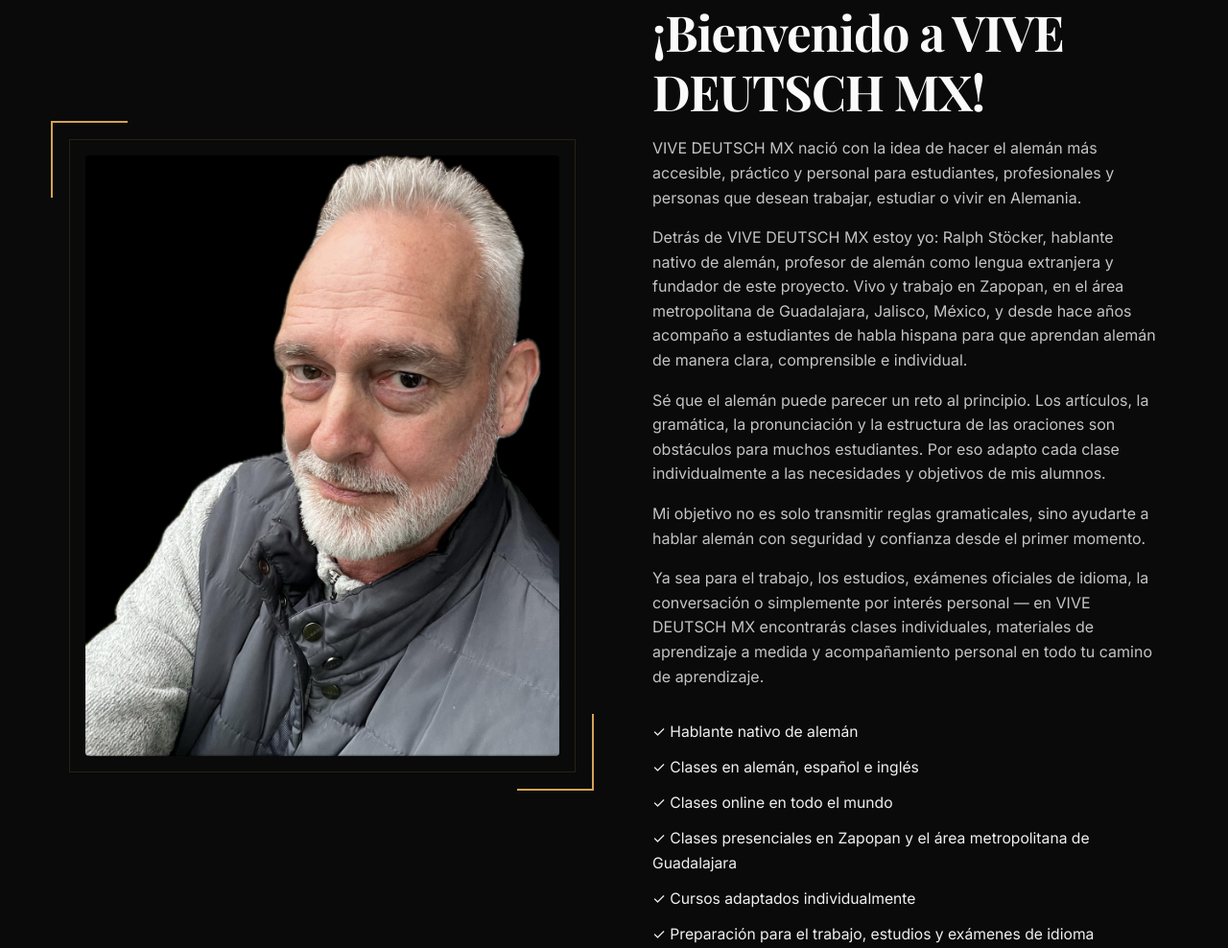
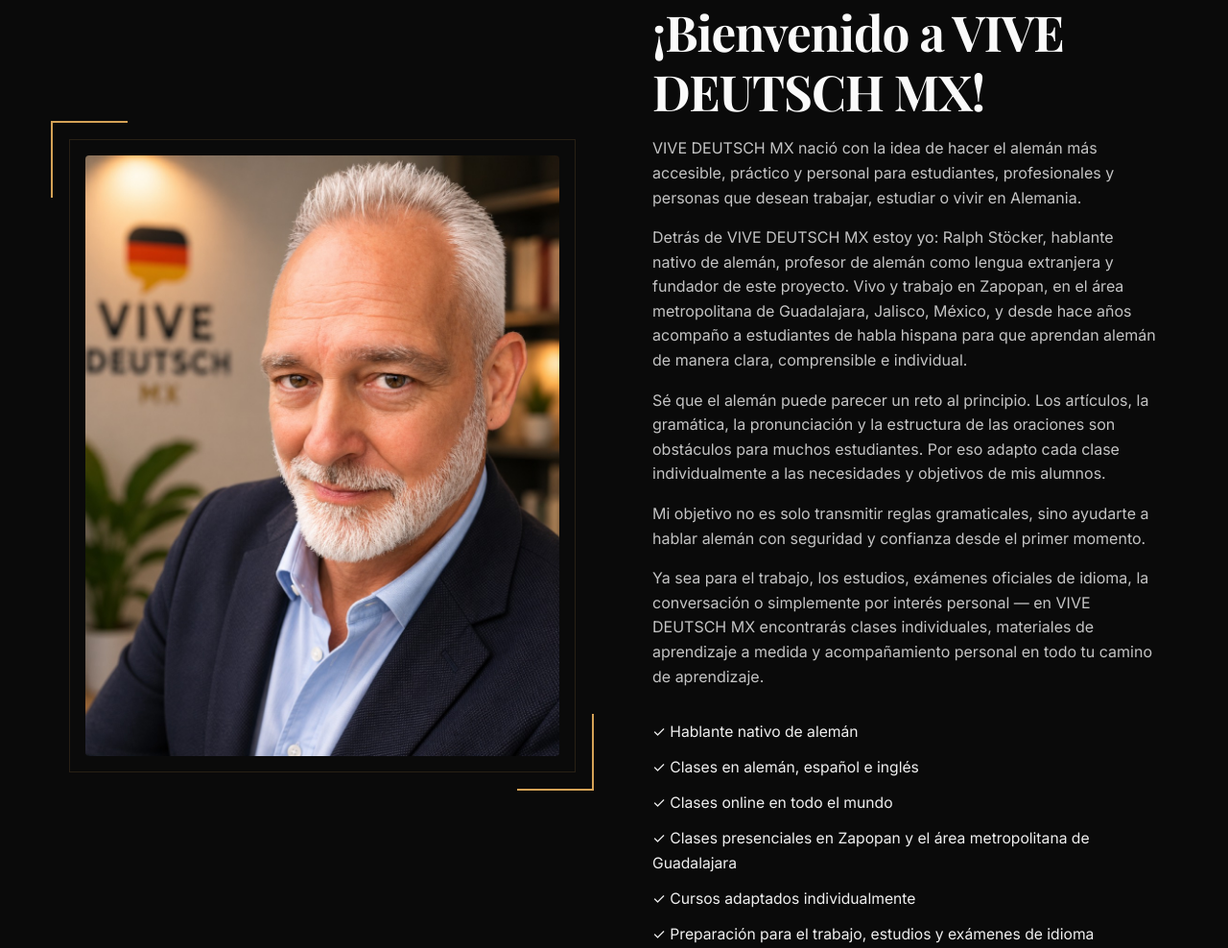
Before and after one commit to RalRue/VIVEDEUTSCHMX, a plain HTML site: page index.html in a window 1280 px wide. Shown: the part 995-1983 px from the top of the page at 96% size. Drawn offline with nearby package versions, Linux system fonts and the light colour scheme.

Commit message:
10896fe Update Ralph portrait photos

```diff
--- a/index.html
+++ b/index.html
@@ -14,7 +14,7 @@
     <meta property="og:url" content="https://vivedeutschmx.vercel.app/" />
     <meta property="og:title" content="VIVE DEUTSCH MX · Alemán A1–C1 en Zapopan" />
     <meta property="og:description" content="Aprende alemán A1–C1 en grupos pequeños por Zoom o en Zapopan Centro. Clases para niños, jóvenes, estudiantes y adultos con materiales digitales y atención personal." />
-    <meta property="og:image" content="https://vivedeutschmx.vercel.app/ralph.jpeg" />
+    <meta property="og:image" content="https://vivedeutschmx.vercel.app/ralph-business-portrait.jpg" />
     <meta property="og:image:width" content="1200" />
     <meta property="og:image:height" content="630" />
     <meta property="og:locale" content="es_MX" />
@@ -24,7 +24,7 @@
     <meta name="twitter:card" content="summary_large_image" />
     <meta name="twitter:title" content="VIVE DEUTSCH MX · Alemán A1–C1 en Zapopan" />
     <meta name="twitter:description" content="Aprende alemán A1–C1 en grupos pequeños por Zoom o en Zapopan Centro. Clases para niños, jóvenes, estudiantes y adultos con materiales digitales." />
-    <meta name="twitter:image" content="https://vivedeutschmx.vercel.app/ralph.jpeg" />
+    <meta name="twitter:image" content="https://vivedeutschmx.vercel.app/ralph-business-portrait.jpg" />
 
     <title>VIVE DEUTSCH MX · Alemán A1–C1 por Zoom y en Zapopan Centro | Ralph Stöcker</title>
     <link rel="icon" type="image/png" href="logo.png" />
@@ -45,7 +45,7 @@
         "url": "https://vivedeutschmx.vercel.app/",
         "telephone": "+52-315-110-9282",
         "email": "ralph_stoecker@live.com",
-        "image": "https://vivedeutschmx.vercel.app/ralph.jpeg",
+        "image": "https://vivedeutschmx.vercel.app/ralph-business-portrait.jpg",
         "priceRange": "$$",
         "address": {
             "@type": "PostalAddress",
@@ -152,7 +152,7 @@
         <div class="container two-col">
             <div class="col-image">
                 <div class="image-frame">
-                    <img src="ralph.jpeg" alt="Ralph Stöcker – Profesor nativo de alemán en Guadalajara, fundador de VIVE DEUTSCH MX" class="about-photo" />
+                    <img src="ralph-business-portrait.jpg" alt="Ralph Stöcker – Profesor nativo de alemán en Guadalajara, fundador de VIVE DEUTSCH MX" class="about-photo" />
                 </div>
             </div>
             <div class="col-text">
```
Also changed, not shown: ralph-business-portrait.jpg (added), ralph-teacher-portrait.jpg (added).
